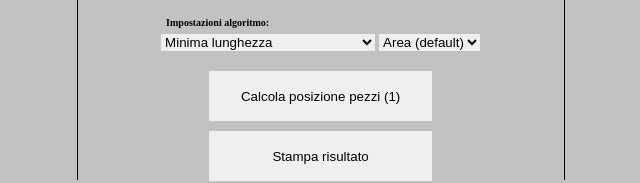
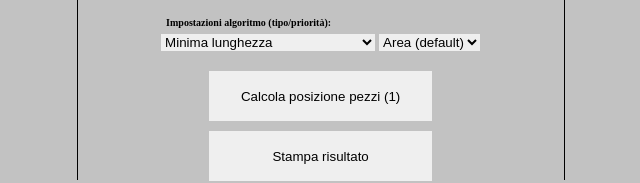
Before and after one commit to Rahjael/TexTile.js, a website: page index.html in a window 1280 px wide. Shown: the part 610-793 px from the top of the page, 18-658 px from the left. Drawn offline with Linux system fonts and the light colour scheme.

Commit message:
minor GUI fixes

```diff
--- a/index.html
+++ b/index.html
@@ -56,7 +56,7 @@
         </div>
 
         <div id="algorithm-selection-container">
-          <h2>Impostazioni algoritmo:</h2>
+          <h2>Impostazioni algoritmo (tipo/priorità):</h2>
           <select name="algorithm-selection" id="algorithm-selection">
             <option value="minLength">Minima lunghezza</option>
             <option value="improvedMinLength">Minima lunghezza (deeper scan)</option>
```
